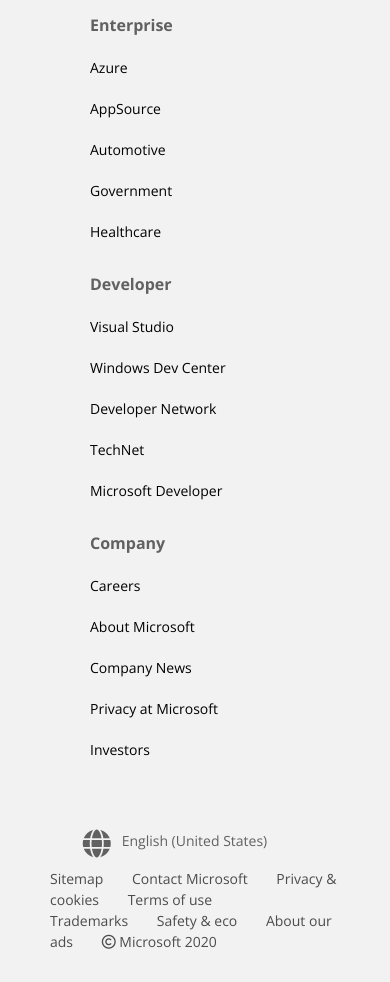
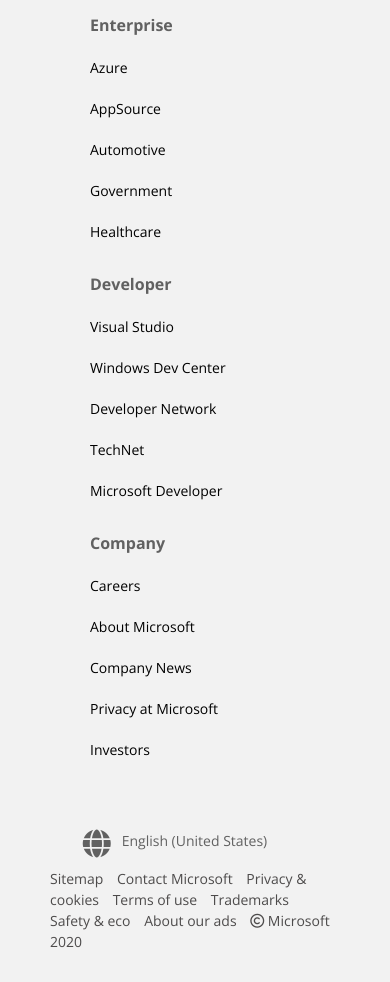
Before and after one commit to 1117garima/Microsoft, a plain HTML site: page index.html in a window 390 px wide. Shown: the part 5142-6124 px from the top of the page. Drawn offline with nearby package versions, Linux system fonts and the light colour scheme.

Commit message:
initial commit

```diff
--- a/index.css
+++ b/index.css
@@ -338,6 +338,9 @@
     grid-template-columns: repeat(1, 1fr);
     gap: 35px;
   }
+  .footer-cp .cp a{
+    padding-right: 10px;
+  }
 }
 
 @media (max-width: 400px){
@@ -349,6 +352,9 @@
   .footer{
     background-color: #F2F2F2;
     height:auto;
+  }
+  .footer-cp .cp a{
+    padding-right: 10px;
   }
   .banner{
     object-fit: cover;
@@ -364,4 +370,5 @@
   .carbon .bts{
     font-size:14px;
   }
+
 }
```
